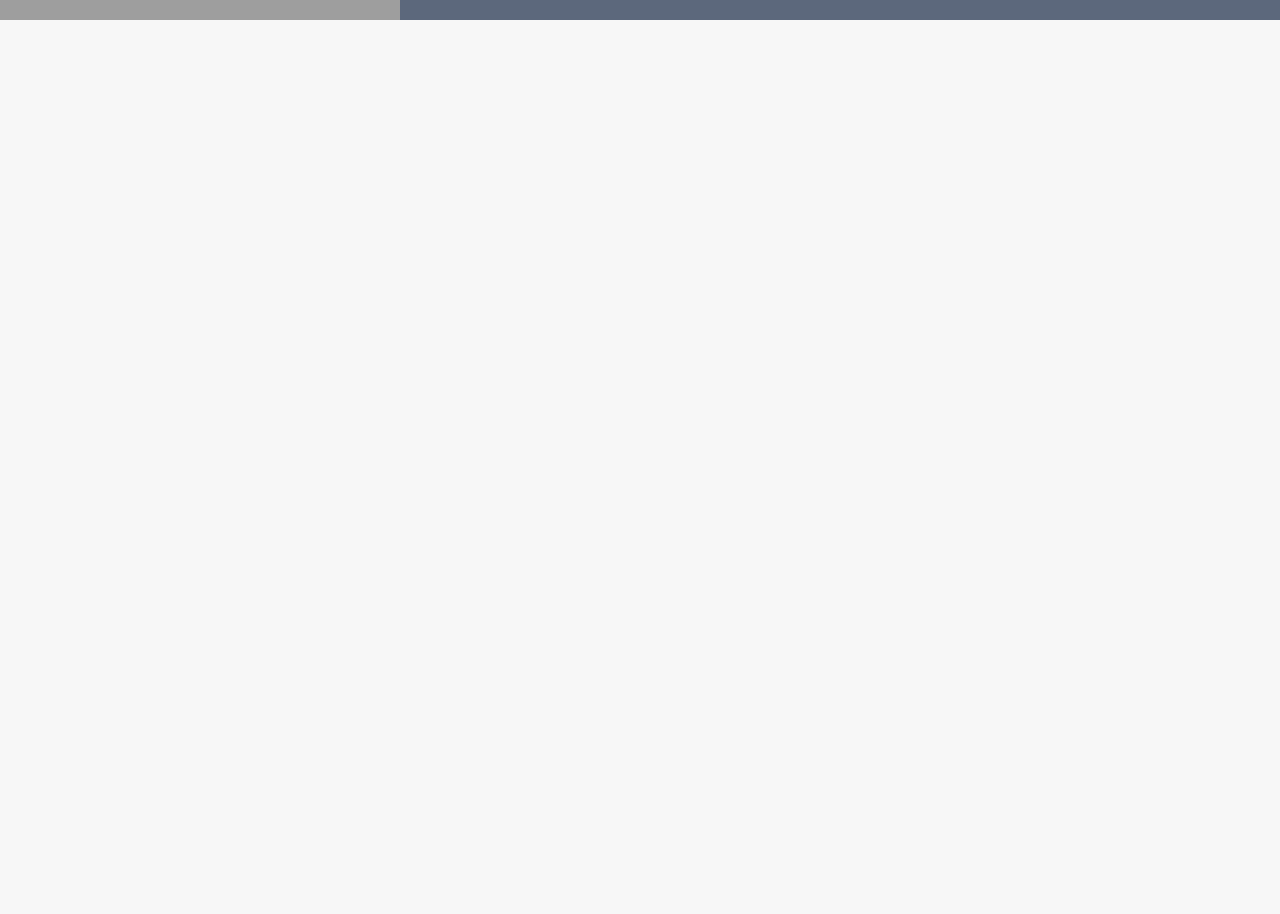
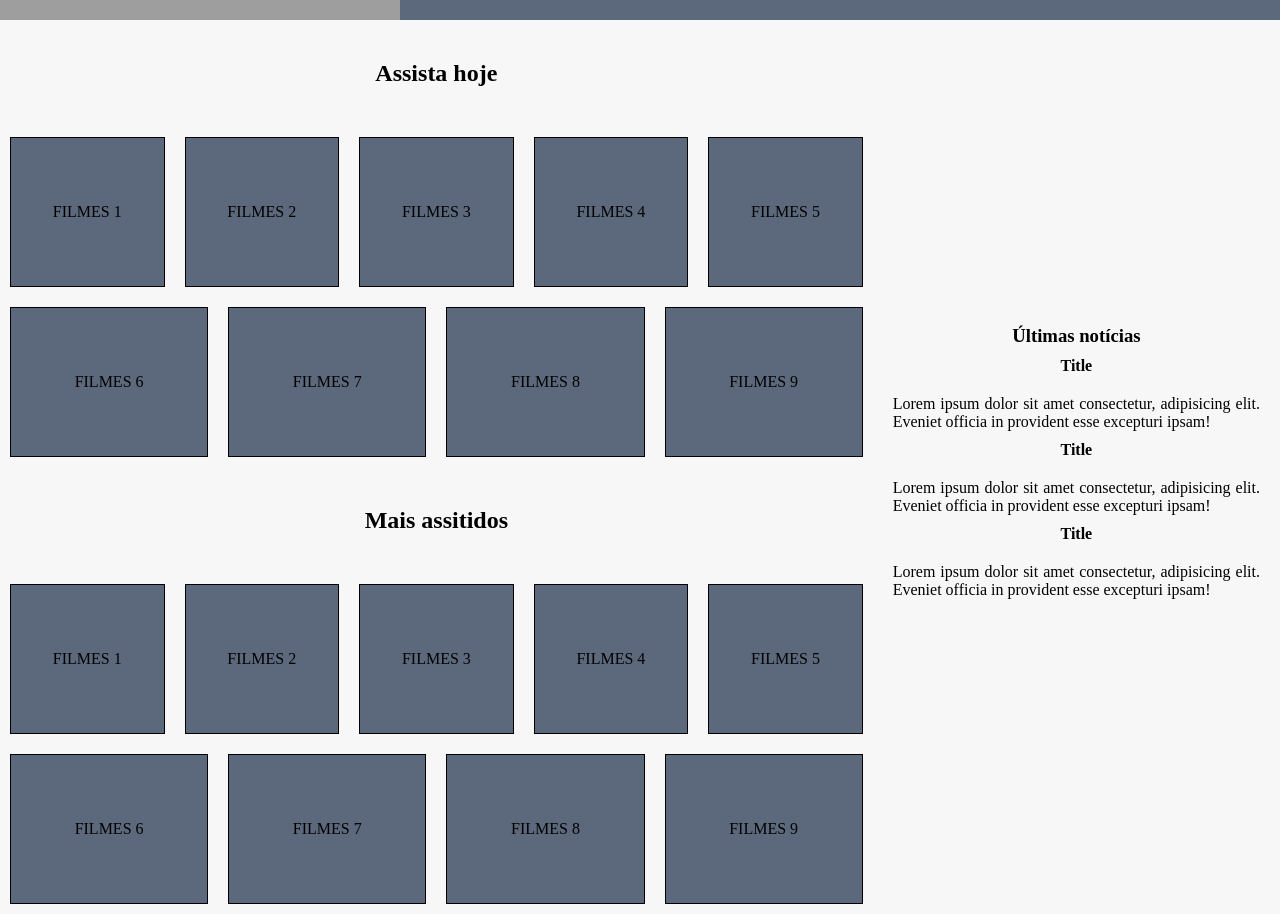
Before and after one commit to inaciogu/trybe-exercises, a plain HTML site: page exercises/6.4/index.html in a window 1280 px wide. Shown: the part 280-1194 px from the top of the page. Before the commit the page ends 800 px from the top, so only its background shows below. Drawn offline with Linux system fonts and the light colour scheme; grey boxes are pictures that could not be loaded.

Commit message:
Formata o conteudo principal.

```diff
--- a/exercises/6.4/index.html
+++ b/exercises/6.4/index.html
@@ -22,6 +22,50 @@
         />
       </section>
     </header>
+    <main class="main-container">
+        <section class="movie-container">
+          <section>
+            <h2>Assista hoje</h2>
+            <div class="card-container">
+              <div>FILMES 1</div>
+              <div>FILMES 2</div>
+              <div>FILMES 3</div>
+              <div>FILMES 4</div>
+              <div>FILMES 5</div>
+              <div>FILMES 6</div>
+              <div>FILMES 7</div>
+              <div>FILMES 8</div>
+              <div>FILMES 9</div>
+            </div>
+          </section>
+          <article>
+            <h2>Mais assitidos</h2>
+            <div class="card-container">
+              <div>FILMES 1</div>
+              <div>FILMES 2</div>
+              <div>FILMES 3</div>
+              <div>FILMES 4</div>
+              <div>FILMES 5</div>
+              <div>FILMES 6</div>
+              <div>FILMES 7</div>
+              <div>FILMES 8</div>
+              <div>FILMES 9</div>
+            </div>
+          </article>
+        </section>
+    <aside class="aside-container">
+      <h3>Últimas notícias</h3>
+
+      <h4>Title</h4>
+      <p>Lorem ipsum dolor sit amet consectetur, adipisicing elit. Eveniet officia in provident esse excepturi ipsam!</p>
+
+      <h4>Title</h4>
+      <p>Lorem ipsum dolor sit amet consectetur, adipisicing elit. Eveniet officia in provident esse excepturi ipsam!</p>
+
+      <h4>Title</h4>
+      <p>Lorem ipsum dolor sit amet consectetur, adipisicing elit. Eveniet officia in provident esse excepturi ipsam!</p>
+    </aside>
+  </main>
 
   </body>
 </html>
--- a/exercises/6.4/style.css
+++ b/exercises/6.4/style.css
@@ -43,3 +43,55 @@
   .header-container > .menu-container:nth-child(1) {
       order: 1;
   }
+  .main-container {
+    display: flex;
+    flex-wrap: wrap;
+  }
+
+  .movie-container {
+    display: flex;
+    flex-direction: column;
+    flex-basis: 700px;
+    flex-grow: 10;
+  }
+
+  .movie-container h2 {
+    margin: 40px 0;
+    text-align: center;
+  }
+
+  .card-container {
+    display: flex;
+    flex-wrap: wrap;
+    justify-content: space-around;
+  }
+
+  .card-container div {
+    align-items: center;
+    background-color: #5C687C;
+    border: black solid 1px;
+    display: flex;
+    height: 150px;
+    justify-content: center;
+    margin: 10px;
+    flex: 16%;
+  }
+
+  .aside-container {
+    display: flex;
+    flex-direction: column;
+    margin: 20px;
+    flex-basis: 350px;
+    align-self: center;
+    flex-grow: 1;
+  }
+
+  .aside-container h3, h4 {
+    margin-bottom: 10px;
+    text-align: center;
+  }
+
+  .aside-container p {
+    margin: 10px 0;
+    text-align: justify;
+  }
```
